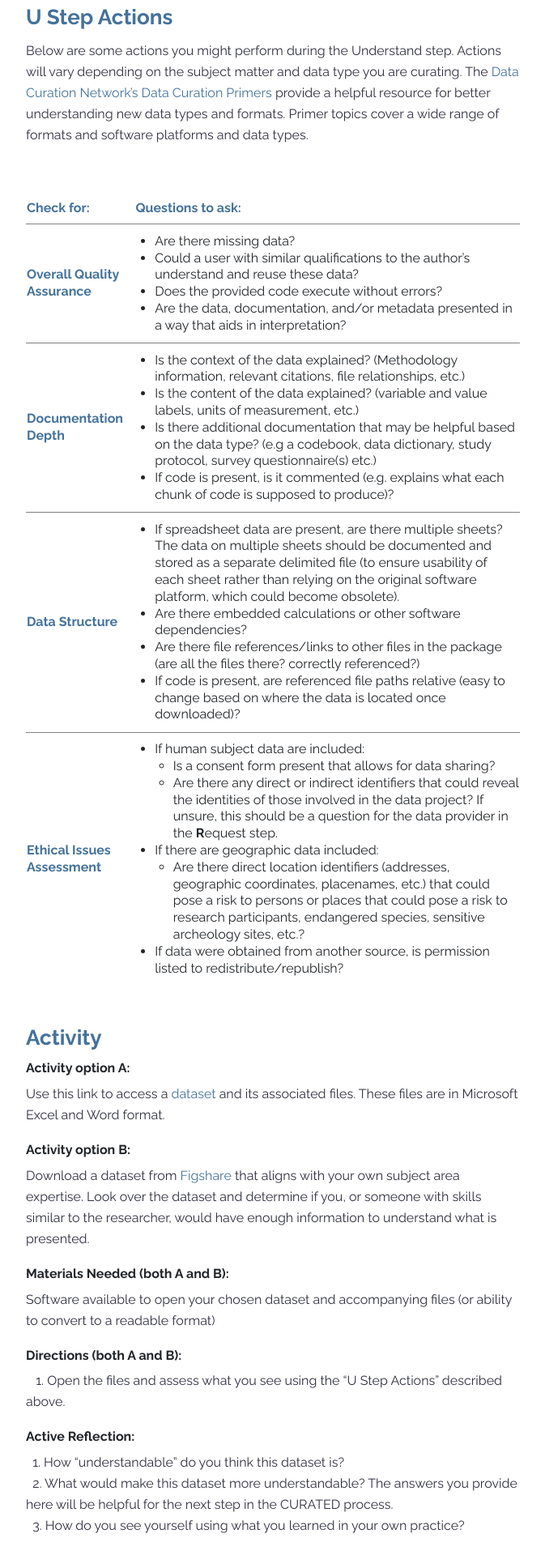
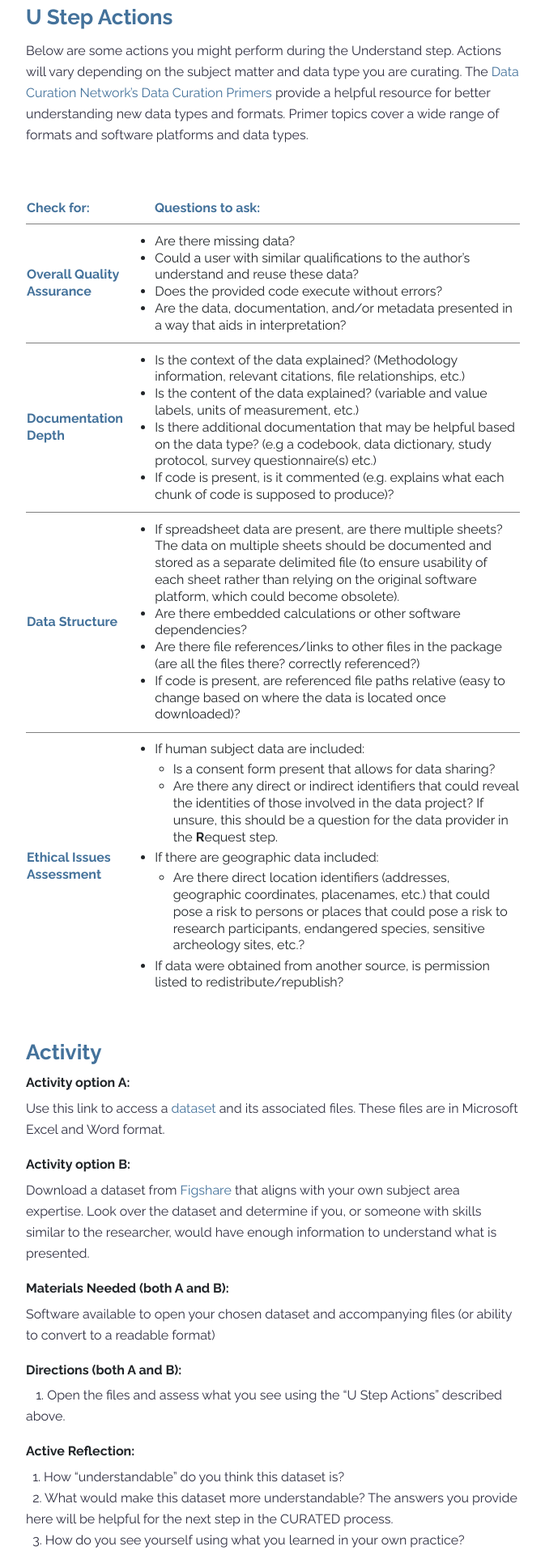
Before and after one commit to DataCurationNetwork/CURATED, a Jekyll site: the page built from _modules/module-u.md, in a window 1280 px wide. Shown: the part 2132-4052 px from the top of the page at 81% size, without its empty margins (143-816 px from the left). Built offline with Jekyll 4.4.1, drawn with Linux system fonts in a browser that asks for light colours.

Commit message:
Made changes to module u

```diff
--- a/_modules/module-u.md
+++ b/_modules/module-u.md
@@ -70,7 +70,7 @@ Below are some actions you might perform during the Understand step. Actions wil
 
 <table frames=hsides rules=rows>
 <th style="color:#44729B;" ><h4>Check for:</h4></th>
-<th style="color:#44729B;" ><h4>Questions to ask:</h4></th>
+<th style="color:#44729B;  padding-left: 4%;" ><h4>Questions to ask:</h4></th>
 
 <tr>
 <td style="color:#44729B; padding-top: 2%; padding-bottom: 2%;"><b>Overall Quality Assurance</b></td>
@@ -103,7 +103,7 @@ Below are some actions you might perform during the Understand step. Actions wil
 
 <li>If human subject data are included:
 
-  <ul style="padding-left: 5%;">
+  <ul style="padding-top: 1%; padding-bottom: 1%; padding-left: 5%;">
     <li> Is a consent form present that allows for data sharing? </li>
     <li> Are there any direct or indirect identifiers that could reveal the identities of those involved in the data project? If unsure, this should be a question for the data provider in the <b>R</b>equest step.  </li>
   </ul>
@@ -111,7 +111,7 @@ Below are some actions you might perform during the Understand step. Actions wil
 </li>
 
 <li>If there are geographic data included:
-  <ul style="padding-left: 5%;">
+  <ul style=" padding-top: 1%; padding-bottom: 1%; padding-left: 5%;">
     <li> Are there direct location identifiers (addresses, geographic coordinates, placenames, etc.) that could pose a risk to persons or places that could pose a risk to research participants, endangered species, sensitive archeology sites, etc.?
     </li>
   </ul>
```
